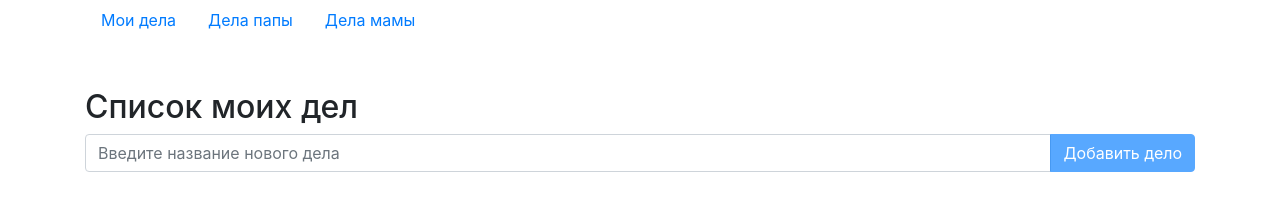
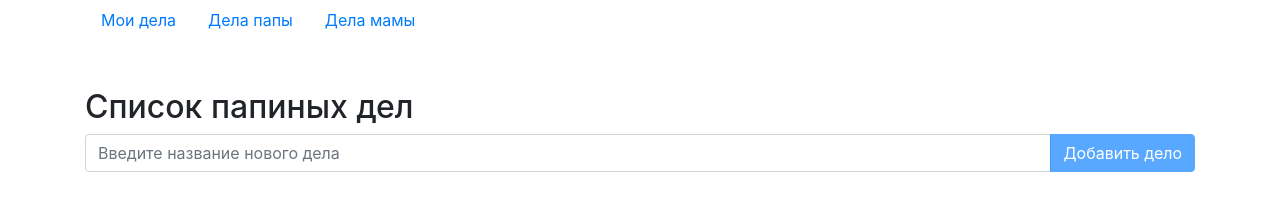
Before and after one commit to hellsgor/todo-app, a website: page 08_dom-basics-2/dad.html in a window 1280 px wide. Drawn offline with nearby package versions, Linux system fonts and the light colour scheme.

Commit message:
fix page titles

```diff
--- a/08_dom-basics-2/dad.html
+++ b/08_dom-basics-2/dad.html
@@ -15,7 +15,7 @@
   <script defer src="todo-app.js"></script>
   <script>
     document.addEventListener('DOMContentLoaded', () => {
-      createTodoApp('todo-app', 'Список моих дел', 'dad');
+      createTodoApp('todo-app', 'Список папиных дел', 'dad');
     });
   </script>
 </head>
```
Also changed, not shown: 08_dom-basics-2/mom.html (+1 -1 lines).
